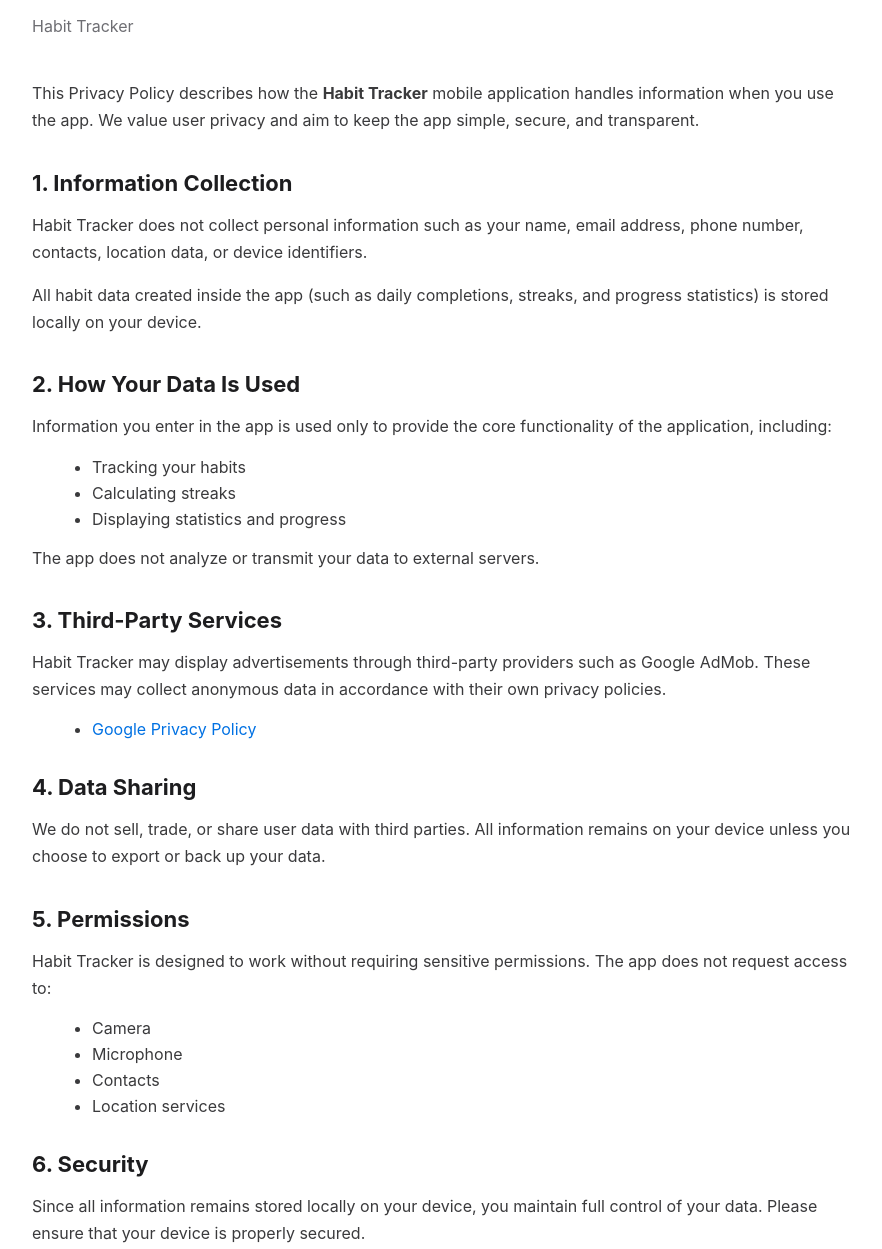
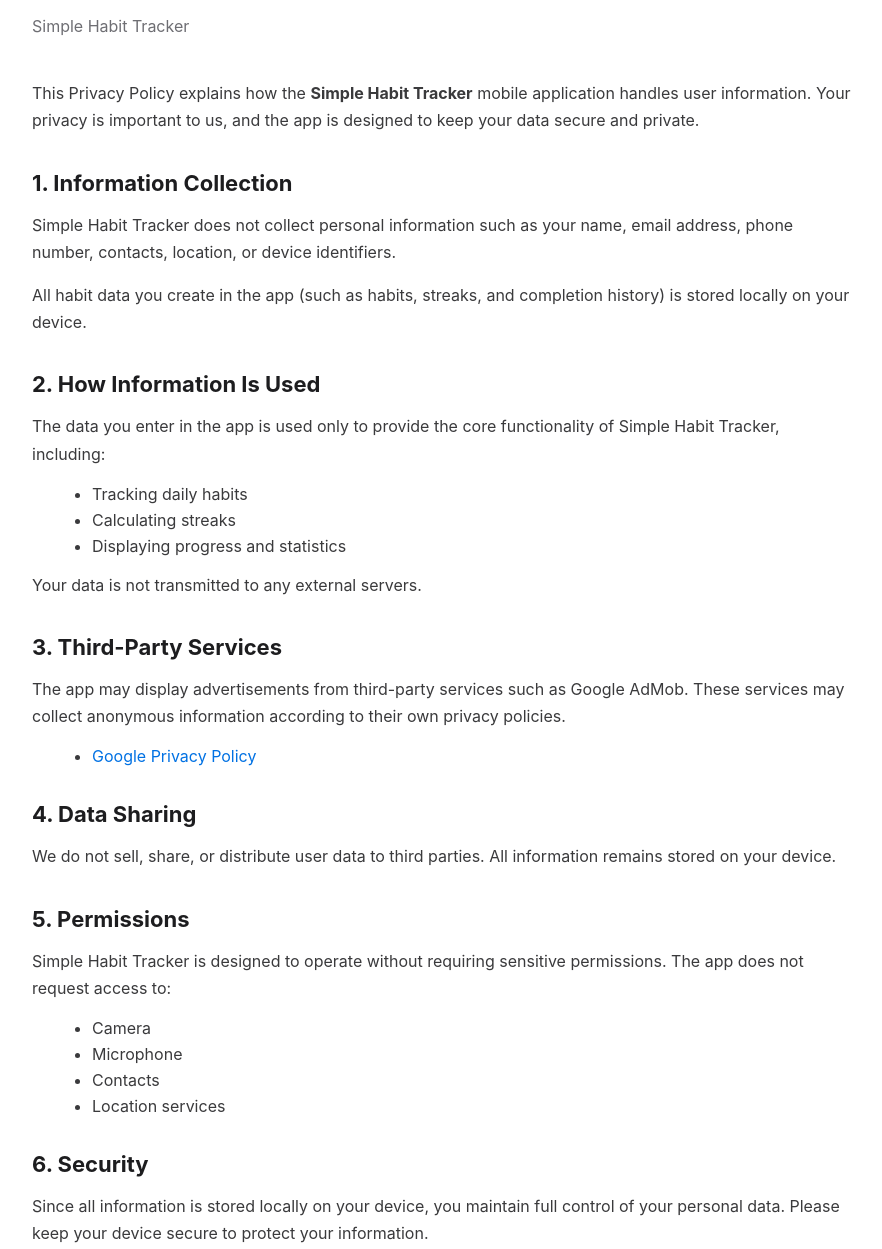
Before and after one commit to appbridgevietnam/appbridgevietnam.github.io, a plain HTML site: page policy/simple-habit-tracker-policy.html in a window 1280 px wide. Shown: the part 171-1420 px from the top of the page, without its empty margins (198-1080 px from the left). Drawn offline with Linux system fonts and the light colour scheme.

Commit message:
Update simple-habit-tracker-policy.html

```diff
--- a/policy/simple-habit-tracker-policy.html
+++ b/policy/simple-habit-tracker-policy.html
@@ -3,7 +3,7 @@
 <head>
 <meta charset="UTF-8">
 <meta name="viewport" content="width=device-width, initial-scale=1.0">
-<title>Privacy Policy – Habit Tracker</title>
+<title>Privacy Policy – Simple Habit Tracker</title>
 
 <style>
 
@@ -92,48 +92,47 @@
 <div class="container">
 
 <h1>Privacy Policy</h1>
-<p class="subtitle">Habit Tracker</p>
+<p class="subtitle">Simple Habit Tracker</p>
 
 <p>
-This Privacy Policy describes how the <strong>Habit Tracker</strong> mobile application handles information when you use the app.
-We value user privacy and aim to keep the app simple, secure, and transparent.
+This Privacy Policy explains how the <strong>Simple Habit Tracker</strong> mobile application handles user information.
+Your privacy is important to us, and the app is designed to keep your data secure and private.
 </p>
 
 <h2>1. Information Collection</h2>
 
 <p>
-Habit Tracker does not collect personal information such as your name,
-email address, phone number, contacts, location data, or device identifiers.
+Simple Habit Tracker does not collect personal information such as your name,
+email address, phone number, contacts, location, or device identifiers.
 </p>
 
 <p>
-All habit data created inside the app (such as daily completions, streaks,
-and progress statistics) is stored locally on your device.
+All habit data you create in the app (such as habits, streaks, and completion history)
+is stored locally on your device.
 </p>
 
-<h2>2. How Your Data Is Used</h2>
+<h2>2. How Information Is Used</h2>
 
 <p>
-Information you enter in the app is used only to provide the core
-functionality of the application, including:
+The data you enter in the app is used only to provide the core functionality of
+Simple Habit Tracker, including:
 </p>
 
 <ul>
-<li>Tracking your habits</li>
+<li>Tracking daily habits</li>
 <li>Calculating streaks</li>
-<li>Displaying statistics and progress</li>
+<li>Displaying progress and statistics</li>
 </ul>
 
 <p>
-The app does not analyze or transmit your data to external servers.
+Your data is not transmitted to any external servers.
 </p>
 
 <h2>3. Third-Party Services</h2>
 
 <p>
-Habit Tracker may display advertisements through third-party providers
-such as Google AdMob. These services may collect anonymous data in
-accordance with their own privacy policies.
+The app may display advertisements from third-party services such as Google AdMob.
+These services may collect anonymous information according to their own privacy policies.
 </p>
 
 <ul>
@@ -147,14 +146,14 @@
 <h2>4. Data Sharing</h2>
 
 <p>
-We do not sell, trade, or share user data with third parties.
-All information remains on your device unless you choose to export or back up your data.
+We do not sell, share, or distribute user data to third parties.
+All information remains stored on your device.
 </p>
 
 <h2>5. Permissions</h2>
 
 <p>
-Habit Tracker is designed to work without requiring sensitive permissions.
+Simple Habit Tracker is designed to operate without requiring sensitive permissions.
 The app does not request access to:
 </p>
 
@@ -168,29 +167,29 @@
 <h2>6. Security</h2>
 
 <p>
-Since all information remains stored locally on your device,
-you maintain full control of your data.
-Please ensure that your device is properly secured.
+Since all information is stored locally on your device,
+you maintain full control of your personal data.
+Please keep your device secure to protect your information.
 </p>
 
 <h2>7. Children’s Privacy</h2>
 
 <p>
-Habit Tracker does not knowingly collect personal information
+Simple Habit Tracker does not knowingly collect personal information
 from children under the age of 13.
 </p>
 
-<h2>8. Updates to This Policy</h2>
+<h2>8. Changes to This Policy</h2>
 
 <p>
 We may update this Privacy Policy occasionally.
-Any changes will be posted on this page with the updated date.
+Any updates will be posted on this page with the updated date.
 </p>
 
 <h2>9. Contact</h2>
 
 <p>
-If you have any questions regarding this Privacy Policy,
+If you have any questions about this Privacy Policy,
 please contact us:
 </p>
 
```
